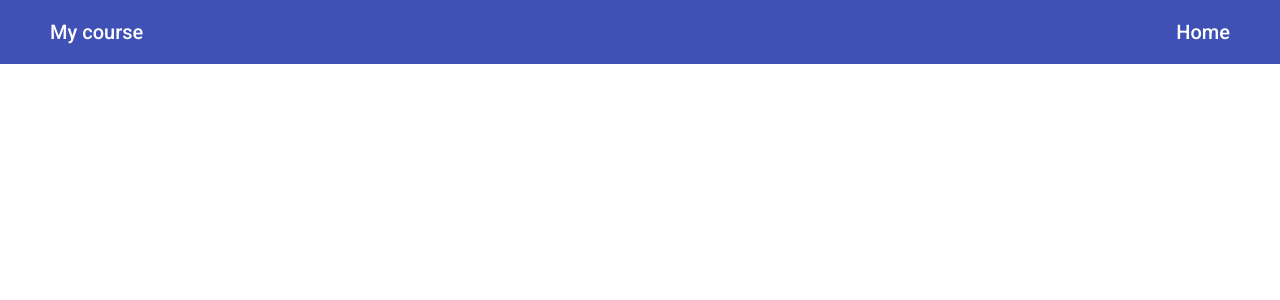
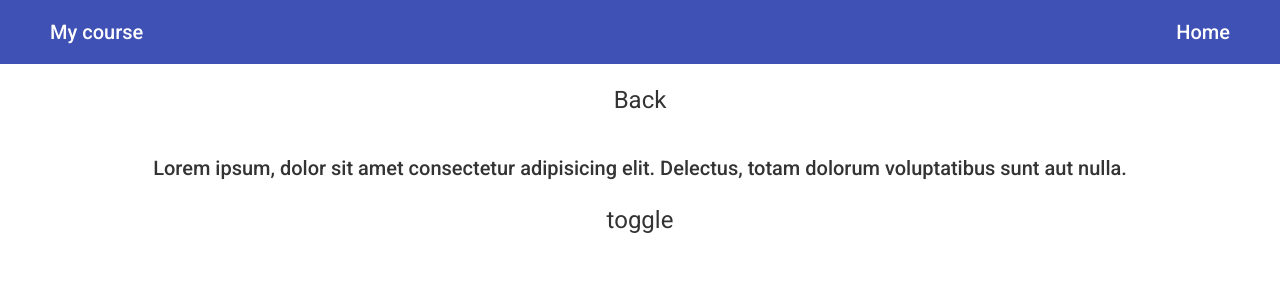
Before and after one commit to IgorShevchuk111/angular-course, an Angular app: page /NgSwitch in a window 1280 px wide. Before the commit this address led to /. Shown: the top 300 px of the page. Built offline with nearby package versions, Linux system fonts and the light colour scheme.

Commit message:
ngSwitch

```diff
--- a/src/app/app-routing.module.ts
+++ b/src/app/app-routing.module.ts
@@ -5,6 +5,7 @@ import { ContentTitleComponent } from './components/content-title/content-title.
 import { DirectiveNgStyleComponent } from './components/directive-ng-style/directive-ng-style.component';
 import { DynamicNgClassComponent } from './components/dynamic-ng-class/dynamic-ng-class.component';
 import { EventBindingComponent } from './components/event-binding/event-binding.component';
+import { NgSwitchComponent } from './components/ng-switch/ng-switch.component';
 import { ShowNgIfElseComponent } from './components/show-ng-if-else/show-ng-if-else.component';
 import { TwoWayBindingComponent } from './components/two-way-binding/two-way-binding.component';
 import { HomePageComponent } from './home-page/home-page.component';
@@ -19,6 +20,7 @@ const routes: Routes = [
   {path:  'DirectiveNgStyle', component: DirectiveNgStyleComponent},
   {path:  'DynamicNgClass', component: DynamicNgClassComponent},
   {path:  'ShowNgIfElse', component: ShowNgIfElseComponent},
+  {path:  'NgSwitch', component: NgSwitchComponent},
 ]
 
 @NgModule({
--- a/src/app/app.module.ts
+++ b/src/app/app.module.ts
@@ -14,6 +14,7 @@ import { FormsModule } from '@angular/forms';
 import { DirectiveNgStyleComponent } from './components/directive-ng-style/directive-ng-style.component';
 import { DynamicNgClassComponent } from './components/dynamic-ng-class/dynamic-ng-class.component';
 import { ShowNgIfElseComponent } from './components/show-ng-if-else/show-ng-if-else.component';
+import { NgSwitchComponent } from './components/ng-switch/ng-switch.component';
 
 @NgModule({
   declarations: [
@@ -26,6 +27,7 @@ import { ShowNgIfElseComponent } from './components/show-ng-if-else/show-ng-if-e
     DirectiveNgStyleComponent,
     DynamicNgClassComponent,
     ShowNgIfElseComponent,
+    NgSwitchComponent,
   ],
   imports: [
     BrowserModule,
--- a/src/app/components/content-title/content-title.component.ts
+++ b/src/app/components/content-title/content-title.component.ts
@@ -47,6 +47,9 @@ export class ContentTitleComponent implements OnInit {
       case 5:
         this.mov = "ShowNgIfElse";
       break;
+      case 6:
+        this.mov = "NgSwitch";
+      break;
 
       default:
         this.mov = "/";
--- /dev/null
+++ b/src/app/components/ng-switch/ng-switch.component.html
@@ -0,0 +1,18 @@
+<div class="link-button">
+    <a  mat-button [routerLink]="['/']"><h1>Back</h1></a>
+</div>
+
+<div [ngSwitch]="toggle">
+    <h2 *ngSwitchCase="true">
+        Lorem ipsum dolor sit, amet consectetur adipisicing elit. Unde, sequi.
+    </h2>
+
+    <h2 *ngSwitchCase="false">
+        Lorem ipsum, dolor sit amet consectetur adipisicing elit. Delectus, totam dolorum
+        voluptatibus sunt aut nulla.
+    </h2>
+</div>
+
+<div class="link-button">
+    <a  mat-button (click)="toggle = !toggle"><h1>toggle</h1></a>
+</div>
--- /dev/null
+++ b/src/app/components/ng-switch/ng-switch.component.scss
@@ -0,0 +1,11 @@
+
+
+.link-button {
+    max-width: 400px;
+    margin: 20px auto;
+    text-align: center;
+}
+
+h2 {
+    text-align: center;
+}
--- /dev/null
+++ b/src/app/components/ng-switch/ng-switch.component.ts
@@ -0,0 +1,20 @@
+import { Component, OnInit } from '@angular/core';
+
+@Component({
+  selector: 'app-ng-switch',
+  templateUrl: './ng-switch.component.html',
+  styleUrls: ['./ng-switch.component.scss']
+})
+export class NgSwitchComponent implements OnInit {
+
+  toggle = false
+
+  constructor() { }
+
+  ngOnInit(): void {
+
+  }
+
+
+
+}
--- a/src/app/services/content.service.ts
+++ b/src/app/services/content.service.ts
@@ -11,7 +11,7 @@ export class ContentService {
 
    contents = [
     'Binding Img', 'Event binding','2 Way binnding','Directive ngStyle','Dynamic ngClass',
-    'Show an element using ngIf else'
+    'Show an element using ngIf else','NgSwitch'
   ]
 
   getTitleByi(i: number) {
```
Also changed, not shown: src/app/components/show-ng-if-else/show-ng-if-else.component.html (line endings or trailing spaces).
